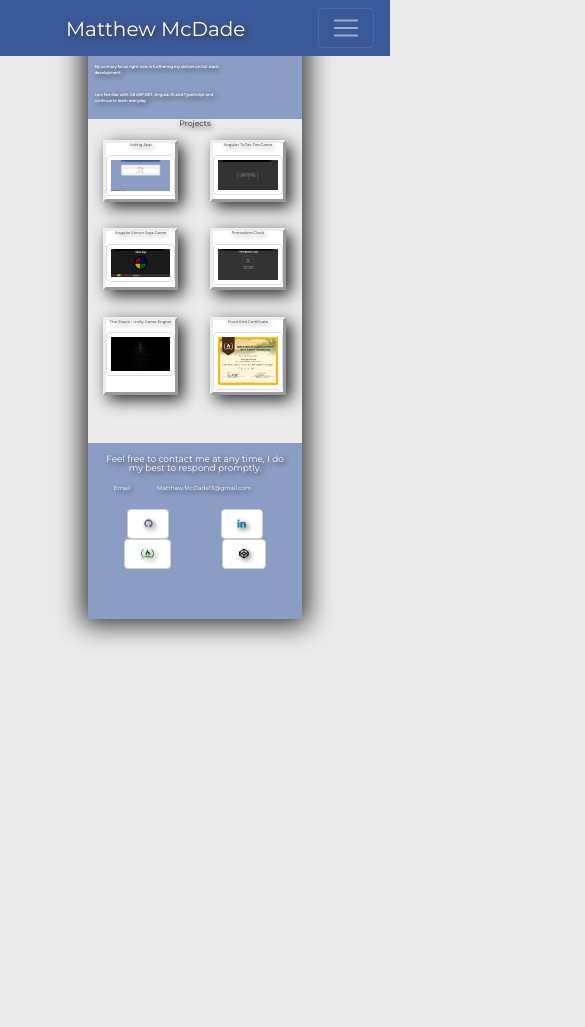
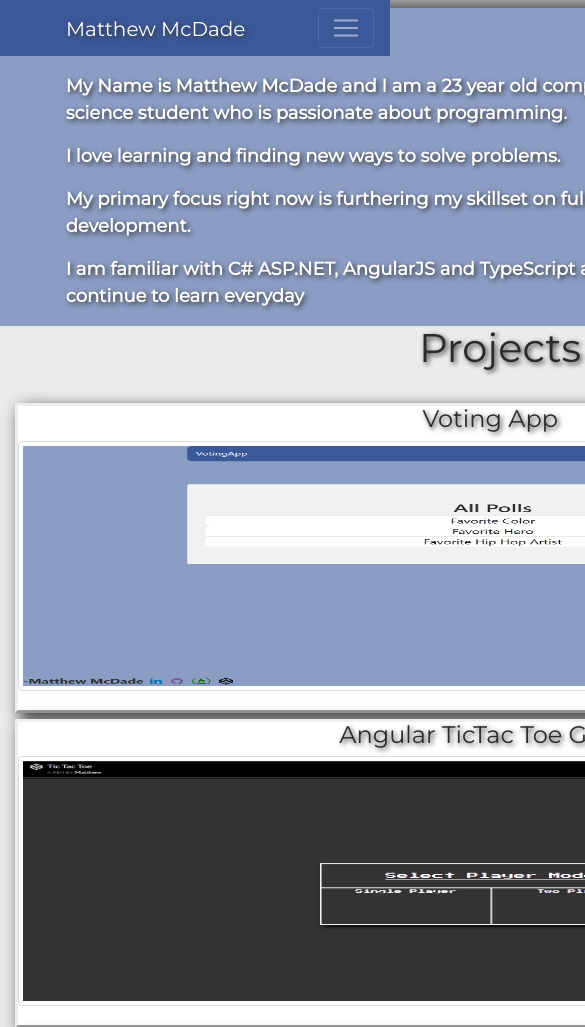
Before and after one commit to MatthewMcDade13/MatthewMcDade13.github.io, a plain HTML site: page index.html in a window 390 px wide. Shown: the top 1027 px of the page, 585 px wide, since content can reach past the window. Before the commit the page ends 844 px from the top, so only its background shows below. Drawn offline with nearby package versions, Linux system fonts and the light colour scheme; a script that the page names is missing.

Commit message:
Made portfolio more friendly for mobile devices

```diff
--- a/index.html
+++ b/index.html
@@ -55,7 +55,7 @@
             <h1>Projects</h1>
             <div class="container-fluid">
                 <div class="row">
-                    <div class="col-6">
+                    <div class="col-md-6">
                         <div class="project">
                             <h4>Voting App</h4>
                             <a href="https://morning-stream-79661.herokuapp.com">
@@ -65,7 +65,7 @@
                             </a>
                         </div>
                     </div>
-                    <div class="col-6">
+                    <div class="col-md-6">
                         <div class="project">
                             <h4>Angular TicTac Toe Game</h4>
                             <a href="http://codepen.io/MatthewMcDade13/full/MmweqX/">
@@ -76,8 +76,8 @@
                         </div>
                     </div>
                 </div>
-                <div class="row" style="margin-top: 25px;">
-                    <div class="col-6">
+                <div class="row">
+                    <div class="col-md-6">
                         <div class="project">
                             <h4>Angular Simon Says Game</h4>
                             <a href="http://codepen.io/MatthewMcDade13/full/eWpXvR/">
@@ -87,7 +87,7 @@
                             </a>
                         </div>
                     </div>
-                    <div class="col-6">
+                    <div class="col-md-6">
                         <div class="project">
                             <h4>Pomodoro Clock</h4>
                             <a href="http://codepen.io/MatthewMcDade13/full/vxoxLz/">
@@ -98,8 +98,8 @@
                         </div>
                     </div>
                 </div>
-                <div class="row" style="margin-top: 25px;">
-                    <div class="col-6">
+                <div class="row">
+                    <div class="col-md-6">
                         <div class="project">
                             <h4>The Shack - Unity Game Engine</h4>
                             <a href="https://github.com/MatthewMcDade13/TheShack/tree/master">
@@ -109,7 +109,7 @@
                             </a>
                         </div>
                     </div>
-                    <div class="col-6">
+                    <div class="col-md-6">
                         <div class="project">
                             <h4>Front End Certificate</h4>
                             <a href="https://www.freecodecamp.com/matthewmcdade13/front-end-certification">
--- a/site.css
+++ b/site.css
@@ -3,7 +3,6 @@ body
     font-family: 'Montserrat', sans-serif;
     text-shadow: 2px 2px 5px #333;
     background-color: #ebebeb;
-
 }
 
 main
@@ -11,7 +10,7 @@ main
     margin-left: auto;
     margin-right: auto;
     margin-top: 2%;
-    width: 55%;
+    width: 1000px;
     box-shadow: 0px 0px 25px 5px;
 }
 
@@ -30,7 +29,7 @@ main
 #about
 {
     background-color: #8b9dc3;
-    font-size: 1.0vw;
+    font-size: 18px;
     color: white;
 }
 
@@ -38,14 +37,19 @@ main
 {
 
     text-align: center;
-    font-size: 2vw !important;
+    font-size: 20px !important;
     padding-bottom: 50px;
+}
+
+#projects .project
+{
+    margin-top: 25px;
 }
 
 #contactMe
 {
     background-color: #8b9dc3;
-    font-size: 1.0vw;
+    font-size: 15px;
     color: white;
     text-align: center;
     padding-bottom: 50px;
@@ -60,19 +64,20 @@ main
 
 #contactMe h2
 {
-    font-size: 2.3vw;
     margin-right: 15px;
     margin-left: 15px;
 }
 
 address
 {
-    font-size: 1.5vw;
+    font-size: 20px;
 }
 
 #contactMe a.btn
 {
-    font-size: 2.5vw;
+    font-size: 20px;
+    max-height: 50px;
+    max-width: 50px;
 }
 
 #contactMe a.btn:hover
@@ -93,20 +98,16 @@ address
     margin-bottom: 5%;
 }
 
-#projects h1
+#projects img
 {
-   font-size: 2vw;
-}
-
-.project h4
-{
-    font-size: 1vw;
+    width: 100%;
+    height: 250px;
 }
 
 #description
 {
-    padding-left: 5%;
-    padding-top: 5%;
+    padding-left: 10%;
+    padding-top: 10%;
 }
 
 #selfPic
@@ -116,7 +117,7 @@ address
     border-color: black;
     border-width: 5px;
     border-style: solid;
-    margin-top: 10%;
+    margin-top: 15%;
     margin-left: -15px;
 }
 
@@ -129,7 +130,6 @@ address
     height: 98%;
     width: 98%;
 }
-
 
 
 .fa-linkedin
```
